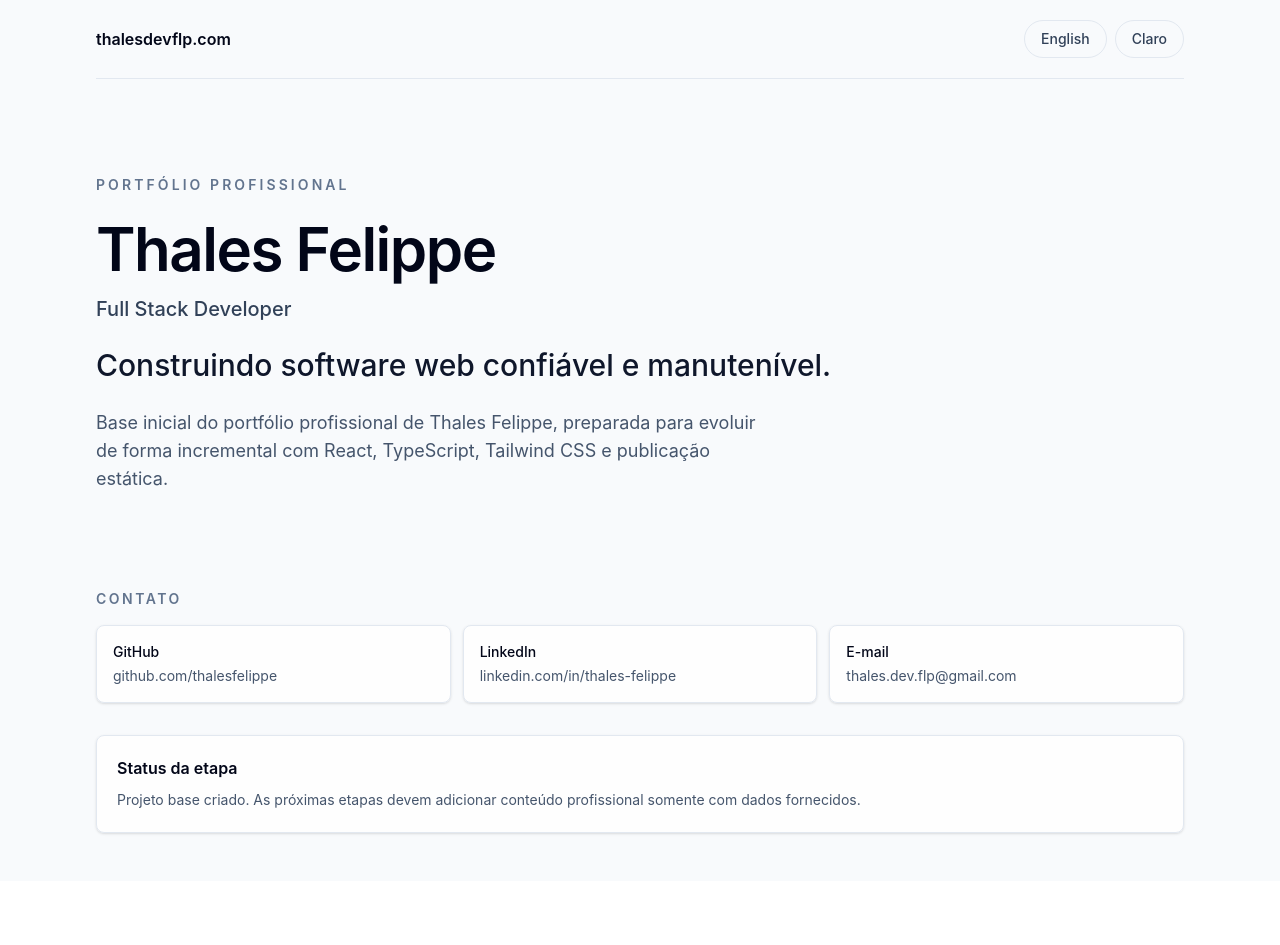
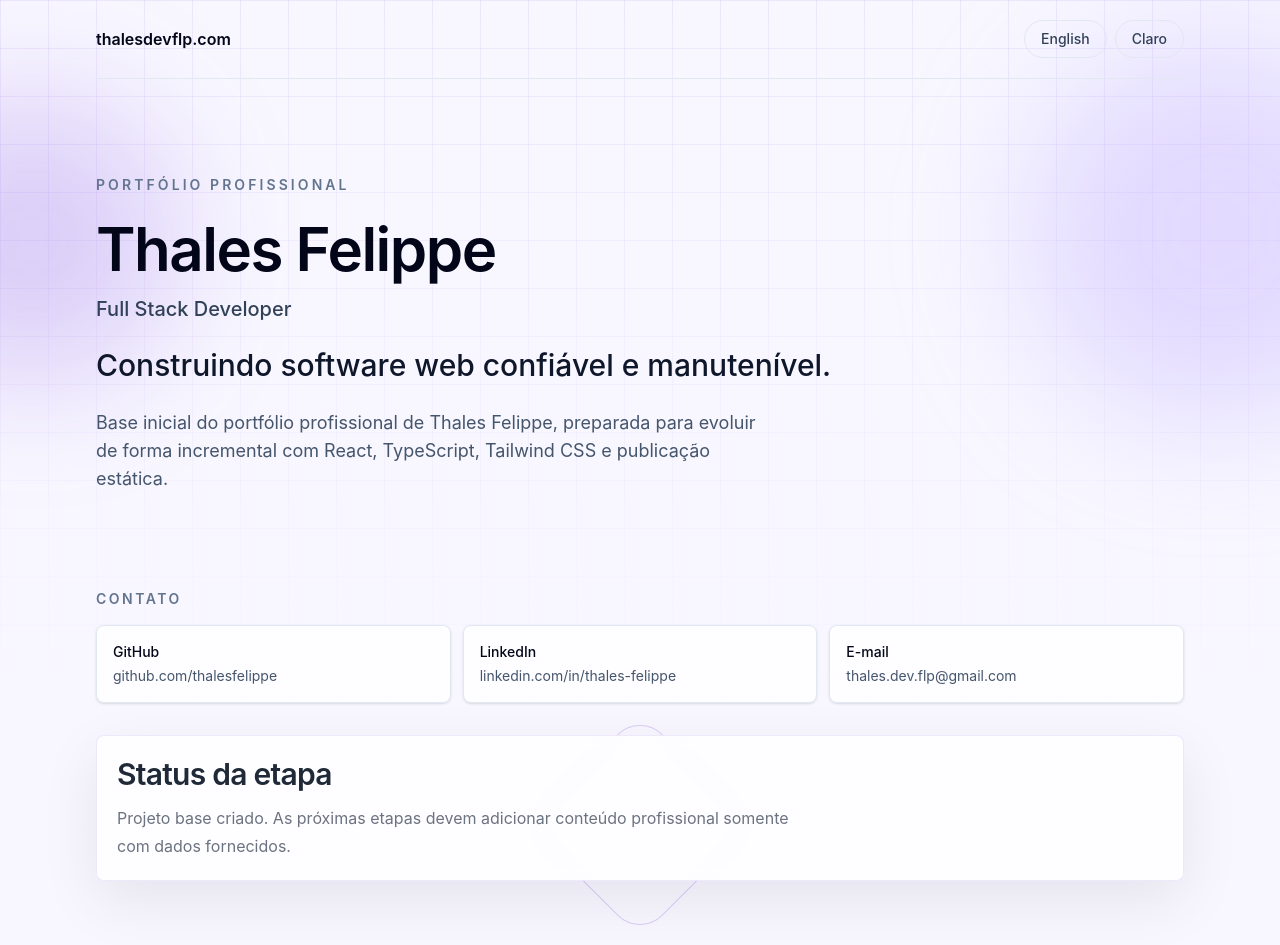
Before and after one commit to thalesfelippe/portfolio, a React (Vite) app: page / in a window 1280 px wide. Before the commit the page ends 881 px from the top, so only its background shows below. Built offline with nearby package versions, Linux system fonts and the light colour scheme.

Commit message:
feat: add visual layout shell

```diff
--- a/src/App.tsx
+++ b/src/App.tsx
@@ -1,7 +1,9 @@
 import { useEffect, useMemo, useState } from 'react'
 import { ContactLinks } from './components/ContactLinks'
 import { Hero } from './components/Hero'
+import { Layout } from './components/Layout'
 import { SiteHeader } from './components/SiteHeader'
+import { Card, SectionTitle } from './components/ui'
 import type { Language } from './i18n/translations'
 import { translations } from './i18n/translations'
 
@@ -31,8 +33,8 @@ function App() {
   }, [theme])
 
   return (
-    <div className="min-h-svh bg-slate-50 text-slate-950 transition-colors dark:bg-slate-950 dark:text-white">
-      <div className="mx-auto flex min-h-svh w-full max-w-6xl flex-col px-5 sm:px-8">
+    <Layout
+      header={
         <SiteHeader
           language={language}
           onLanguageChange={() =>
@@ -43,26 +45,22 @@ function App() {
           }
           theme={theme}
         />
-        <main className="flex flex-1 flex-col justify-center">
-          <Hero language={language} />
-          <div className="grid gap-8 pb-12">
-            <ContactLinks language={language} />
-            <section
-              aria-labelledby="status-title"
-              className="rounded-lg border border-slate-200 bg-white/80 p-5 text-sm text-slate-600 shadow-sm dark:border-slate-800 dark:bg-slate-900/70 dark:text-slate-300"
-            >
-              <h2
-                id="status-title"
-                className="text-base font-semibold text-slate-950 dark:text-white"
-              >
-                {t.statusTitle}
-              </h2>
-              <p className="mt-2 leading-6">{t.statusText}</p>
-            </section>
-          </div>
-        </main>
+      }
+    >
+      <Hero language={language} />
+      <div className="grid gap-8 pb-12 lg:pb-16">
+        <ContactLinks language={language} />
+        <section aria-labelledby="status-title">
+          <Card>
+            <SectionTitle
+              id="status-title"
+              subtitle={t.statusText}
+              title={t.statusTitle}
+            />
+          </Card>
+        </section>
       </div>
-    </div>
+    </Layout>
   )
 }
 
--- /dev/null
+++ b/src/components/AppBackground.tsx
@@ -0,0 +1,17 @@
+import type { ReactNode } from 'react'
+
+type AppBackgroundProps = {
+  children: ReactNode
+}
+
+export function AppBackground({ children }: AppBackgroundProps) {
+  return (
+    <div className="relative min-h-svh overflow-hidden bg-light-bg text-dark-text transition-colors dark:bg-deep-navy dark:text-white">
+      <div className="pointer-events-none absolute inset-0 bg-[linear-gradient(rgba(108,43,217,0.08)_1px,transparent_1px),linear-gradient(90deg,rgba(108,43,217,0.08)_1px,transparent_1px)] bg-[size:48px_48px] [mask-image:linear-gradient(to_bottom,black,transparent_78%)] dark:bg-[linear-gradient(rgba(185,167,255,0.08)_1px,transparent_1px),linear-gradient(90deg,rgba(185,167,255,0.08)_1px,transparent_1px)]" />
+      <div className="pointer-events-none absolute -left-28 top-24 h-72 w-72 rounded-full bg-violet/20 blur-3xl dark:bg-violet/30" />
+      <div className="pointer-events-none absolute right-[-8rem] top-10 h-96 w-96 rounded-full bg-soft-lavender/35 blur-3xl dark:bg-soft-lavender/15" />
+      <div className="pointer-events-none absolute bottom-10 left-1/2 h-40 w-40 -translate-x-1/2 rotate-45 rounded-[2rem] border border-violet/20 dark:border-soft-lavender/15" />
+      <div className="relative z-10">{children}</div>
+    </div>
+  )
+}
--- /dev/null
+++ b/src/components/Layout.tsx
@@ -0,0 +1,19 @@
+import type { ReactNode } from 'react'
+import { AppBackground } from './AppBackground'
+import { Container } from './ui'
+
+type LayoutProps = {
+  children: ReactNode
+  header: ReactNode
+}
+
+export function Layout({ children, header }: LayoutProps) {
+  return (
+    <AppBackground>
+      <Container className="flex min-h-svh flex-col">
+        {header}
+        <main className="flex flex-1 flex-col">{children}</main>
+      </Container>
+    </AppBackground>
+  )
+}
```
